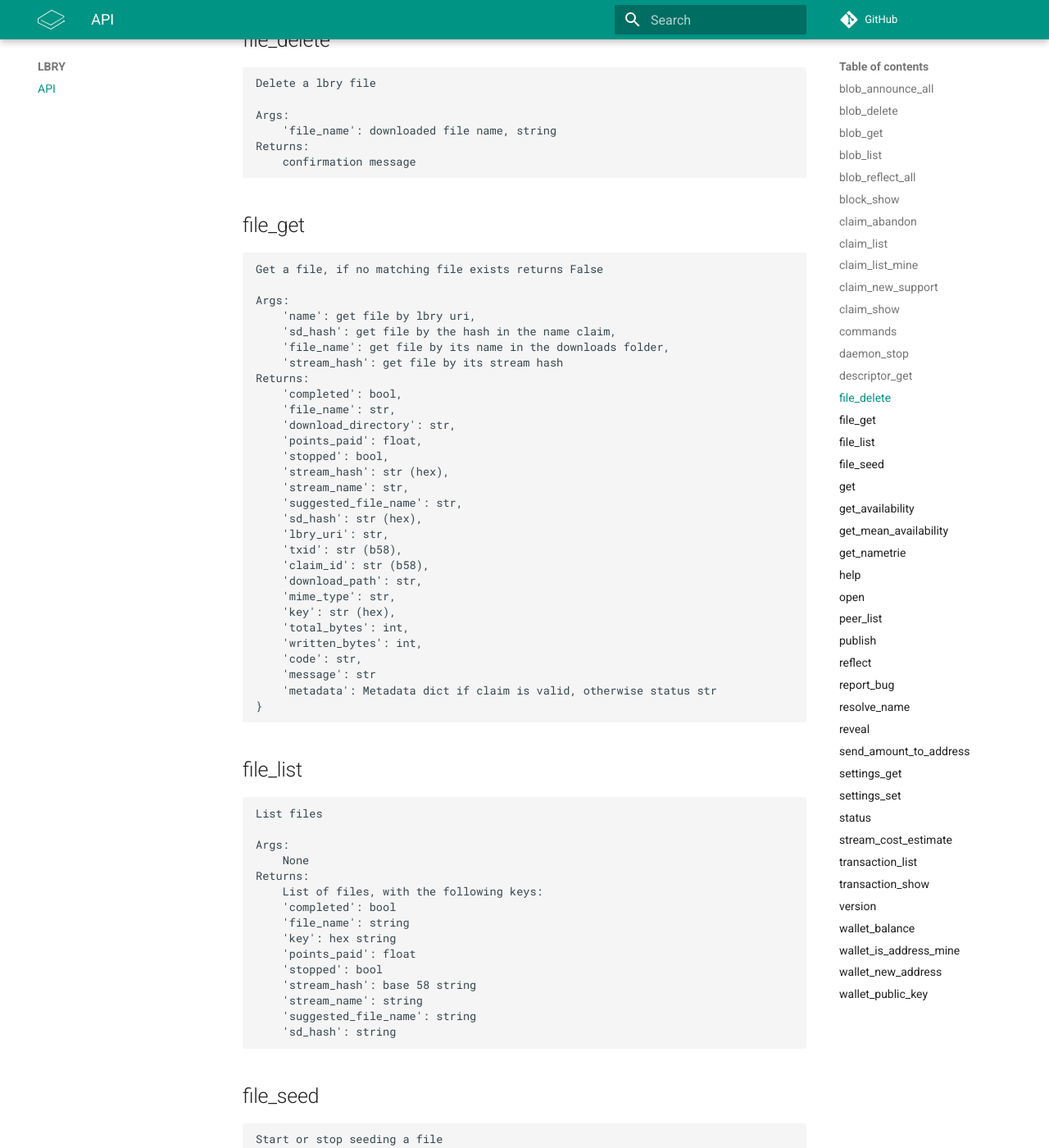
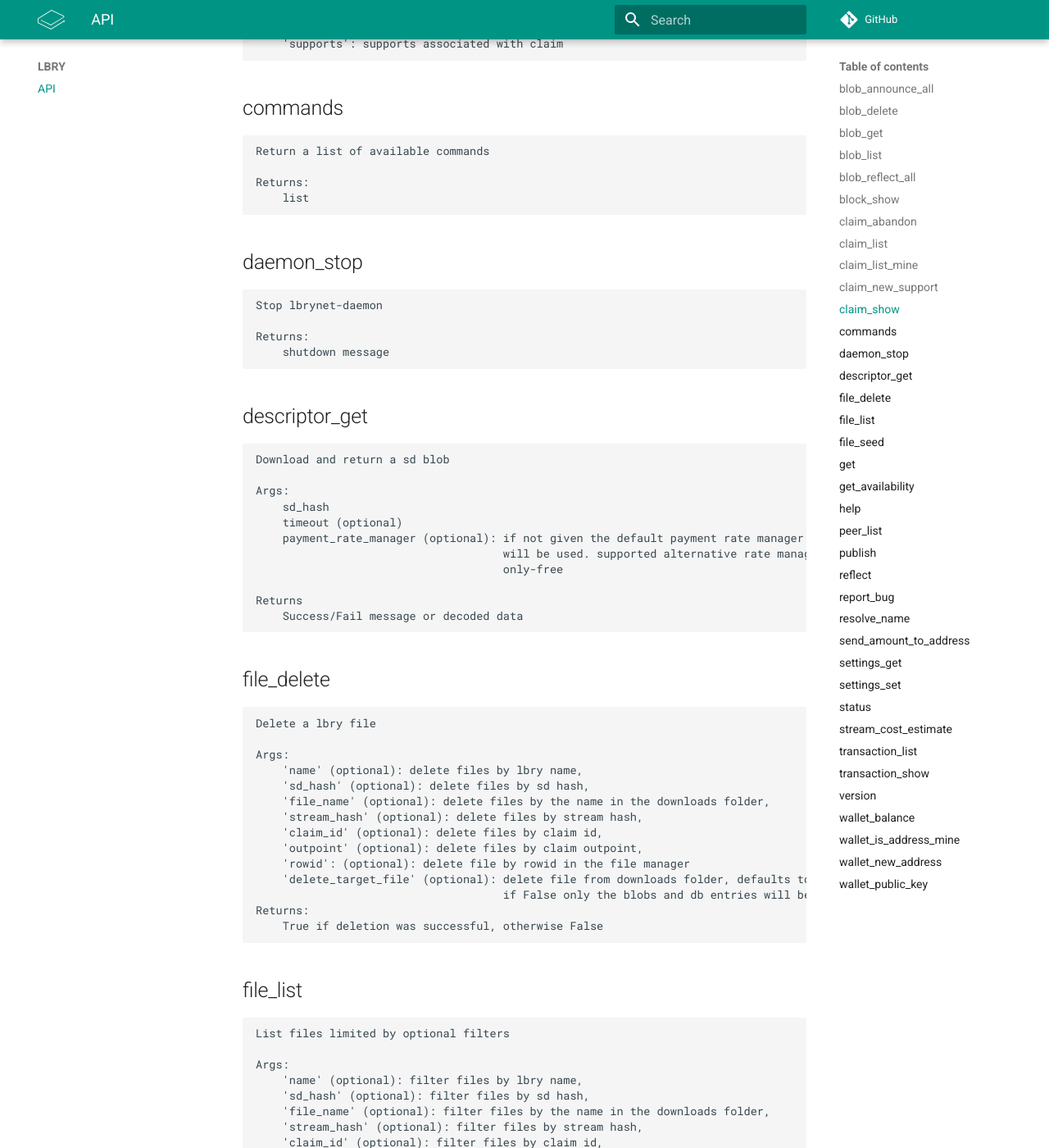
Before and after one commit to lbryio/lbry-sdk, an MkDocs documentation site: the page built from docs/index.md, in a window 1280 px wide and 1400 px high, scrolled down 3772 px. Shown: the whole window at 82% size. Built offline with MkDocs 1.6.1 and Material for MkDocs 9.7.7, drawn with Linux system fonts in a browser that asks for light colours; comment, search, counter and statistics services are not loaded; old or Windows-style settings are respelled for this version of MkDocs; some of the changed text lies outside the part shown.

Commit message:
edit doc strings and update doc file

````diff
--- a/docs/index.md
+++ b/docs/index.md
@@ -98,10 +98,25 @@
 Get claims for a name
 
 Args:
-    name: file name
-    txid: transaction id of a name claim transaction
+    name: search for claims on this name
 Returns
-    list of name claims
+    {
+        'claims': list of claims for the name
+        [
+            {
+            'amount': amount assigned to the claim, not including supports
+            'effective_amount': total amount assigned to the claim, including supports
+            'claim_id': claim ID of the claim
+            'height': height of block containing the claim
+            'txid': txid of the claim
+            'nout': nout of the claim
+            'supports': a list of supports attached to the claim
+            'value': the value of the claim
+            },
+        ]
+        'supports_without_claims': list of supports without any claims attached to them
+        'last_takeover_height': the height when the last takeover for the name happened
+    }
 ```
 
 ## claim_list_mine
@@ -112,7 +127,25 @@
 Args:
     None
 Returns
-    list of name claims
+    list of name claims owned by user
+    [
+        {
+            'address': address that owns the claim
+            'amount': amount assigned to the claim
+            'blocks_to_expiration': number of blocks until it expires
+            'category': "claim", "update" , or "support"
+            'claim_id': claim ID of the claim
+            'confirmations': number of blocks of confirmations for the claim
+            'expiration_height': the block height which the claim will expire
+            'expired': True if expired, False otherwise
+            'height': height of the block containing the claim
+            'is_spent': True if claim is abandoned, False otherwise
+            'name': name of the claim
+            'txid': txid of the cliam
+            'nout': nout of the claim
+            'value': value of the claim
+        },
+   ]
 ```
 
 ## claim_new_support
@@ -133,7 +166,7 @@
 ## claim_show
 
 ```text
-Resolve claim info from a LBRY uri
+Resolve claim info from a LBRY name
 
 Args:
     'name': name to look up, string, do not include lbry:// prefix
@@ -141,7 +174,15 @@
     'nout': optional, if specified, look for claim with this nout
 
 Returns:
-    txid, amount, value, n, height
+    false if name is not claimed , else return dictionary containing
+
+    'txid': txid of claim
+    'nout': nout of claim
+    'amount': amount of claim
+    'value': value of claim
+    'height' : height of claim
+    'claim_id': claim ID of claim
+    'supports': supports associated with claim
 ```
 
 ## commands
@@ -184,63 +225,58 @@
 Delete a lbry file
 
 Args:
-    'file_name': downloaded file name, string
+    'name' (optional): delete files by lbry name,
+    'sd_hash' (optional): delete files by sd hash,
+    'file_name' (optional): delete files by the name in the downloads folder,
+    'stream_hash' (optional): delete files by stream hash,
+    'claim_id' (optional): delete files by claim id,
+    'outpoint' (optional): delete files by claim outpoint,
+    'rowid': (optional): delete file by rowid in the file manager
+    'delete_target_file' (optional): delete file from downloads folder, defaults to True
+                                     if False only the blobs and db entries will be deleted
 Returns:
-    confirmation message
-```
-
-## file_get
-
-```text
-Get a file, if no matching file exists returns False
-
-Args:
-    'name': get file by lbry uri,
-    'sd_hash': get file by the hash in the name claim,
-    'file_name': get file by its name in the downloads folder,
-    'stream_hash': get file by its stream hash
-Returns:
-    'completed': bool,
-    'file_name': str,
-    'download_directory': str,
-    'points_paid': float,
-    'stopped': bool,
-    'stream_hash': str (hex),
-    'stream_name': str,
-    'suggested_file_name': str,
-    'sd_hash': str (hex),
-    'lbry_uri': str,
-    'txid': str (b58),
-    'claim_id': str (b58),
-    'download_path': str,
-    'mime_type': str,
-    'key': str (hex),
-    'total_bytes': int,
-    'written_bytes': int,
-    'code': str,
-    'message': str
-    'metadata': Metadata dict if claim is valid, otherwise status str
-}
+    True if deletion was successful, otherwise False
 ```
 
 ## file_list
 
 ```text
-List files
+List files limited by optional filters
 
 Args:
-    None
+    'name' (optional): filter files by lbry name,
+    'sd_hash' (optional): filter files by sd hash,
+    'file_name' (optional): filter files by the name in the downloads folder,
+    'stream_hash' (optional): filter files by stream hash,
+    'claim_id' (optional): filter files by claim id,
+    'outpoint' (optional): filter files by claim outpoint,
+    'rowid' (optional): filter files by internal row id,
+    'full_status': (optional): bool, if true populate the 'message' and 'size' fields
+
 Returns:
-    List of files, with the following keys:
-    'completed': bool
-    'file_name': string
-    'key': hex string
-    'points_paid': float
-    'stopped': bool
-    'stream_hash': base 58 string
-    'stream_name': string
-    'suggested_file_name': string
-    'sd_hash': string
+    [
+        {
+            'completed': bool,
+            'file_name': str,
+            'download_directory': str,
+            'points_paid': float,
+            'stopped': bool,
+            'stream_hash': str (hex),
+            'stream_name': str,
+            'suggested_file_name': str,
+            'sd_hash': str (hex),
+            'name': str,
+            'outpoint': str, (txid:nout)
+            'claim_id': str (hex),
+            'download_path': str,
+            'mime_type': str,
+            'key': str (hex),
+            'total_bytes': int, None if full_status is False
+            'written_bytes': int,
+            'message': str, None if full_status is False
+            'metadata': Metadata dict
+        }
+    ]
 ```
 
 ## file_seed
@@ -250,7 +286,7 @@
 
 Args:
     'status': "start" or "stop"
-    'name': start file by lbry uri,
+    'name': start file by lbry name,
     'sd_hash': start file by the hash in the name claim,
     'file_name': start file by its name in the downloads folder,
 Returns:
@@ -260,7 +296,7 @@
 ## get
 
 ```text
-Download stream from a LBRY uri.
+Download stream from a LBRY name.
 
 Args:
     'name': name to download, string
@@ -271,8 +307,27 @@
     'wait_for_write': optional, defaults to True. When set, waits for the file to
         only start to be written before returning any results.
 Returns:
-    'stream_hash': hex string
-    'path': path of download
+    {
+        'completed': bool,
+        'file_name': str,
+        'download_directory': str,
+        'points_paid': float,
+        'stopped': bool,
+        'stream_hash': str (hex),
+        'stream_name': str,
+        'suggested_file_name': str,
+        'sd_hash': str (hex),
+        'name': str,
+        'outpoint': str, (txid:nout)
+        'claim_id': str (hex),
+        'download_path': str,
+        'mime_type': str,
+        'key': str (hex),
+        'total_bytes': int
+        'written_bytes': int,
+        'message': str
+        'metadata': Metadata dict
+    }
 ```
 
 ## get_availability
@@ -281,34 +336,12 @@
 Get stream availability for a winning claim
 
 Arg:
-    name (str): lbry uri
+    name (str): lbry name
     sd_timeout (int, optional): sd blob download timeout
     peer_timeout (int, optional): how long to look for peers
 
 Returns:
      peers per blob / total blobs
-```
-
-## get_mean_availability
-
-```text
-Get mean blob availability
-
-Args:
-    None
-Returns:
-    Mean peers for a blob
-```
-
-## get_nametrie
-
-```text
-Get the nametrie
-
-Args:
-    None
-Returns:
-    Name claim trie
 ```
 
 ## help
@@ -321,17 +354,6 @@
 Returns:
     if given a command, returns documentation about that command
     otherwise returns general help message
-```
-
-## open
-
-```text
-Instruct the OS to open a file with its default program.
-
-Args:
-    'sd_hash': SD hash of file to be opened
-Returns:
-    True, opens file
 ```
 
 ## peer_list
@@ -392,23 +413,12 @@
 ## resolve_name
 
 ```text
-Resolve stream info from a LBRY uri
+Resolve stream info from a LBRY name
 
 Args:
     'name': name to look up, string, do not include lbry:// prefix
 Returns:
-    metadata from name claim or None if the name is not known
-```
-
-## reveal
-
-```text
-Reveal a file or directory in file browser
-
-Args:
-    'path': path to be revealed in file browser
-Returns:
-    True, opens file browser
+    metadata dictionary from name claim or None if the name is not known
 ```
 
 ## send_amount_to_address
@@ -469,7 +479,6 @@
 
 Args:
     session_status: bool
-    blockchain_status: bool
 Returns:
     daemon status
 ```
@@ -480,7 +489,7 @@
 Get estimated cost for a lbry stream
 
 Args:
-    'name': lbry uri
+    'name': lbry name
     'size': stream size, in bytes. if provided an sd blob won't be downloaded.
 Returns:
     estimated cost
````
Also changed, not shown: other parts of docs/index.md (+4 -5 lines), 1 other file.
